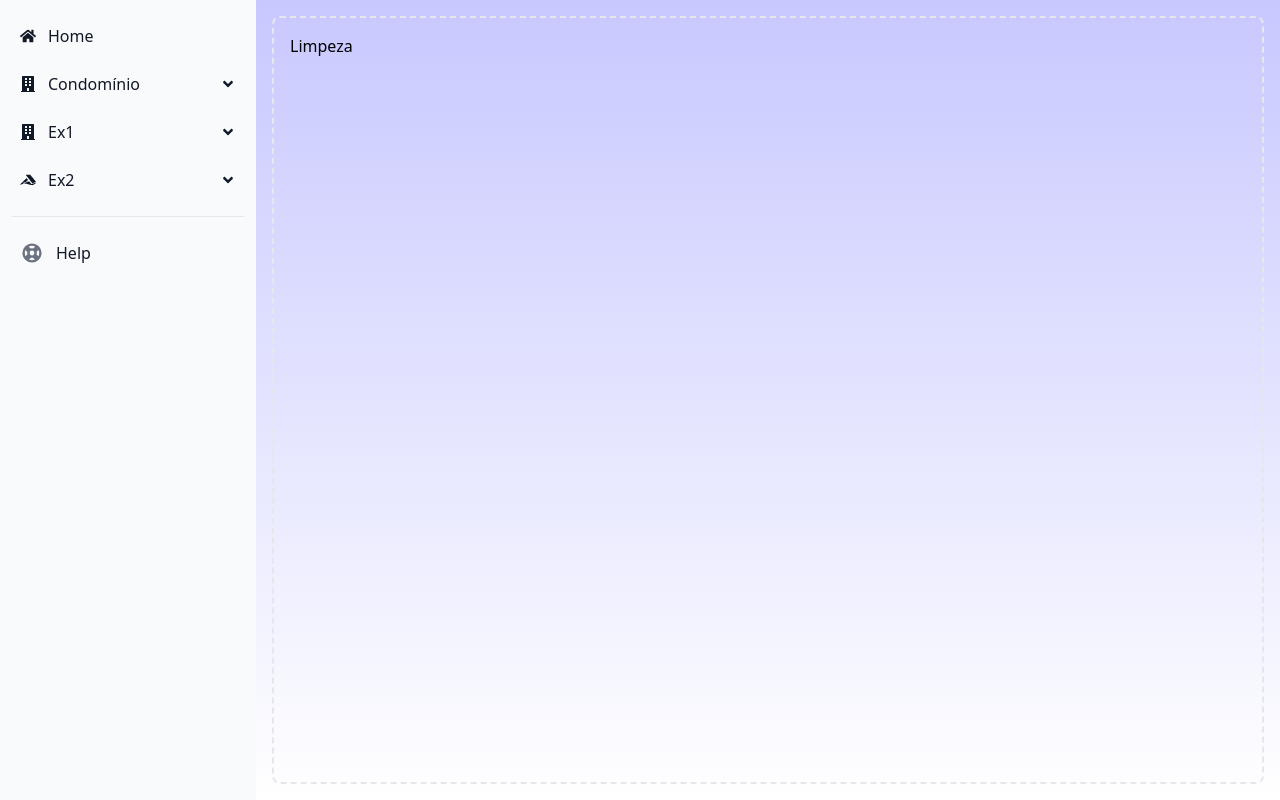
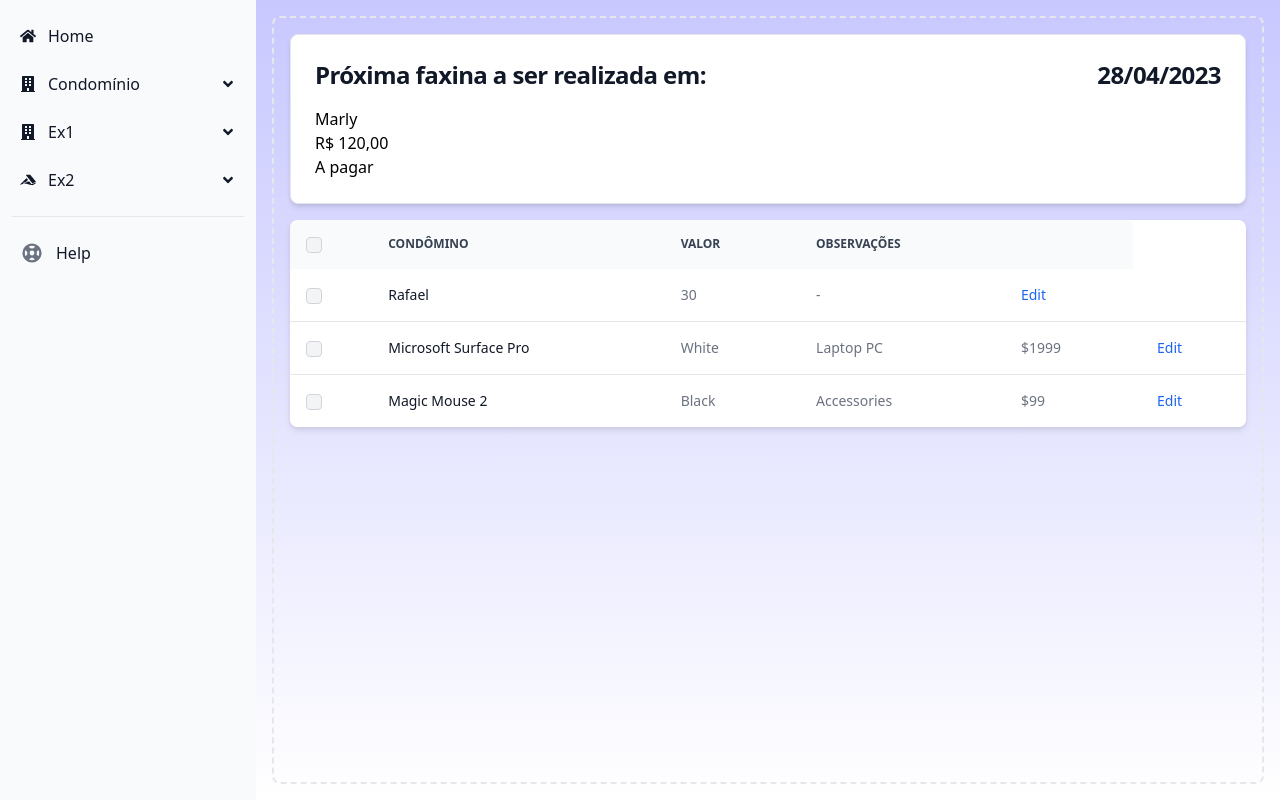
Before and after one commit to rafaelbertelli/my-organizer, a Next.js app: page /condominio/limpeza in a window 1280 px wide. Built offline with nearby package versions, Linux system fonts and the light colour scheme.

Commit message:
reorg files

```diff
--- a/src/components/page/condominio/fragments/register-form/index.tsx
+++ b/src/components/page/condominio/fragments/register-form/index.tsx
@@ -1,55 +1,9 @@
-import { Tenant } from '@/backend/domain/tenant';
-import { zodResolver } from '@hookform/resolvers/zod';
 import { Button, Label, TextInput } from "flowbite-react";
-import { useEffect } from 'react';
-import { useForm } from "react-hook-form";
-import { z } from "zod";
+import { RegisterFormProps } from './types';
+import { useRegisterform } from './useRegisterForm';
 
-const schemaForm = z.object({
-  tenant: z.object({
-    id: z.string().optional(),
-    name: z.string().min(3, "Complete o nome do condômino").max(30, "Limite do campo atingido"),
-    apartment: z.string().regex(new RegExp("^[1-4]$"), "São permitidos os apartamentos do 1 ao 4")
-  })
-})
-
-type FormProps = z.infer<typeof schemaForm>
-
-type Props = {
-  register: (data: Tenant, callback: () => void) => void
-  payload: Tenant | null
-}
-
-export default function RegisterForm(props: Props) {
-  const { register, handleSubmit, watch, formState: { errors }, reset } = useForm<FormProps>({
-    criteriaMode: 'all',
-    mode: 'all',
-    resolver: zodResolver(schemaForm),
-    defaultValues: {
-      tenant: {
-        id: '',
-        name: '',
-        apartment: ''
-      }
-    }
-  });
-
-  useEffect(() => {
-    reset({
-      tenant: {
-        id: props.payload?.id ?? '',
-        name: props.payload?.name ?? '',
-        apartment: props.payload?.apartment ?? '',
-      }
-    })
-  }, [props.payload, reset])
-
-  const cleanData = () => reset()
-
-  const onSubmit = (data: FormProps) => {
-    const tenant = new Tenant({ id: data.tenant.id, name: data.tenant.name, apartment: data.tenant.apartment })
-    props.register(tenant, cleanData)
-  }
+export default function RegisterForm(props: RegisterFormProps) {
+  const { register, handleSubmit, watch, setValue, errors, onSubmit } = useRegisterform(props)
 
   return (
     <form onSubmit={handleSubmit(onSubmit)}>
--- /dev/null
+++ b/src/components/page/condominio/fragments/register-form/schema.ts
@@ -0,0 +1,15 @@
+import { z } from "zod";
+
+export const schemaForm = z.object({
+  tenant: z.object({
+    id: z.string().optional(),
+    name: z.string().min(3, "Complete o nome do condômino").max(30, "Limite do campo atingido"),
+    apartment: z.string().regex(new RegExp("^[1-4]$"), "São permitidos os apartamentos do 1 ao 4")
+  })
+}).transform((field) => ({
+  tenant: {
+    id: field.tenant.id,
+    name: field.tenant.name,
+    apartment: field.tenant.apartment
+  }
+}))
--- /dev/null
+++ b/src/components/page/condominio/fragments/register-form/types.ts
@@ -0,0 +1,10 @@
+import { Tenant } from '@/backend/domain/tenant';
+import { z } from "zod";
+import { schemaForm } from "./schema";
+
+export type FormProps = z.infer<typeof schemaForm>
+
+export type RegisterFormProps = {
+  register: (data: Tenant, callback: () => void) => void
+  payload: Tenant | null
+}
--- /dev/null
+++ b/src/components/page/condominio/fragments/register-form/useRegisterForm.tsx
@@ -0,0 +1,43 @@
+import { Tenant } from '@/backend/domain/tenant';
+import { zodResolver } from '@hookform/resolvers/zod';
+import { useEffect } from 'react';
+import { useForm } from "react-hook-form";
+import { schemaForm } from './schema';
+import { FormProps, RegisterFormProps } from './types';
+
+export function useRegisterform(props: RegisterFormProps) {
+
+  const { register, handleSubmit, watch, setValue, formState: { errors }, reset } = useForm<FormProps>({
+    criteriaMode: 'all',
+    mode: 'all',
+    resolver: zodResolver(schemaForm),
+    defaultValues: {
+      tenant: {
+        id: '',
+        name: '',
+        apartment: ''
+      }
+    }
+  });
+
+  useEffect(() => {
+    reset({
+      tenant: {
+        id: props.payload?.id,
+        name: props.payload?.name,
+        apartment: props.payload?.apartment,
+      }
+    })
+  }, [props.payload, reset])
+
+  const cleanData = () => reset()
+
+  const onSubmit = (data: FormProps) => {
+    const tenant = new Tenant({ id: data.tenant.id, name: data.tenant.name, apartment: data.tenant.apartment })
+    props.register(tenant, cleanData)
+  }
+
+  return {
+    register, handleSubmit, watch, setValue, errors, onSubmit
+  }
+}
--- a/src/components/page/condominio/index.tsx
+++ b/src/components/page/condominio/index.tsx
@@ -7,8 +7,7 @@ import { useState } from "react";
 import RegisterForm from "./fragments/register-form";
 
 export default function Condominium() {
-  const [showModalConfirmation, setShowModalConfirmation] =
-    useState<boolean>(false);
+  const [showModalConfirmation, setShowModalConfirmation] = useState<boolean>(false);
   const [showModalRegister, setShowModalRegister] = useState<boolean>(false);
   const [activeTenant, setActiveTenant] = useState<Tenant | null>(null);
 
@@ -20,8 +19,8 @@ export default function Condominium() {
   };
 
   const handleModalRegister = (tenant?: Tenant) => {
-    tenant && setActiveTenant(tenant);
-    setShowModalRegister(!showModalRegister);
+    setActiveTenant(tenant ?? null);
+    setShowModalRegister(!showModalRegister)
   };
 
   const handleRegisterTenant = async (tenant: Tenant, cb: () => void) => {
--- a/src/components/page/limpeza/index.tsx
+++ b/src/components/page/limpeza/index.tsx
@@ -1,3 +1,91 @@
+import { Card, Checkbox, Table } from "flowbite-react";
+
 export default function Cleaning() {
-  return <p>Limpeza</p>;
+  return (
+    <>
+      <Card className="mb-4">
+        <h5 className="text-2xl font-bold tracking-tight text-gray-900 dark:text-white flex justify-between">
+          <span>Próxima faxina a ser realizada em:</span>
+          <span>28/04/2023</span>
+        </h5>
+        <div>
+          <p>Marly</p>
+          <p>R$ 120,00</p>
+          <p>A pagar</p>
+        </div>
+      </Card>
+
+      <Table hoverable={true}>
+        <Table.Head>
+          <Table.HeadCell className="!p-4">
+            <Checkbox />
+          </Table.HeadCell>
+          <Table.HeadCell>Condômino</Table.HeadCell>
+          <Table.HeadCell>Valor</Table.HeadCell>
+          <Table.HeadCell>Observações</Table.HeadCell>
+          <Table.HeadCell>
+            <span className="sr-only">Edit</span>
+          </Table.HeadCell>
+        </Table.Head>
+        <Table.Body className="divide-y">
+          <Table.Row className="bg-white dark:border-gray-700 dark:bg-gray-800">
+            <Table.Cell className="!p-4">
+              <Checkbox />
+            </Table.Cell>
+            <Table.Cell className="whitespace-nowrap font-medium text-gray-900 dark:text-white">
+              Rafael
+            </Table.Cell>
+            <Table.Cell>30</Table.Cell>
+            <Table.Cell>-</Table.Cell>
+            <Table.Cell>
+              <a
+                href="/tables"
+                className="font-medium text-blue-600 hover:underline dark:text-blue-500"
+              >
+                Edit
+              </a>
+            </Table.Cell>
+          </Table.Row>
+          <Table.Row className="bg-white dark:border-gray-700 dark:bg-gray-800">
+            <Table.Cell className="!p-4">
+              <Checkbox />
+            </Table.Cell>
+            <Table.Cell className="whitespace-nowrap font-medium text-gray-900 dark:text-white">
+              Microsoft Surface Pro
+            </Table.Cell>
+            <Table.Cell>White</Table.Cell>
+            <Table.Cell>Laptop PC</Table.Cell>
+            <Table.Cell>$1999</Table.Cell>
+            <Table.Cell>
+              <a
+                href="/tables"
+                className="font-medium text-blue-600 hover:underline dark:text-blue-500"
+              >
+                Edit
+              </a>
+            </Table.Cell>
+          </Table.Row>
+          <Table.Row className="bg-white dark:border-gray-700 dark:bg-gray-800">
+            <Table.Cell className="!p-4">
+              <Checkbox />
+            </Table.Cell>
+            <Table.Cell className="whitespace-nowrap font-medium text-gray-900 dark:text-white">
+              Magic Mouse 2
+            </Table.Cell>
+            <Table.Cell>Black</Table.Cell>
+            <Table.Cell>Accessories</Table.Cell>
+            <Table.Cell>$99</Table.Cell>
+            <Table.Cell>
+              <a
+                href="/tables"
+                className="font-medium text-blue-600 hover:underline dark:text-blue-500"
+              >
+                Edit
+              </a>
+            </Table.Cell>
+          </Table.Row>
+        </Table.Body>
+      </Table>
+    </>
+  );
 }
```
